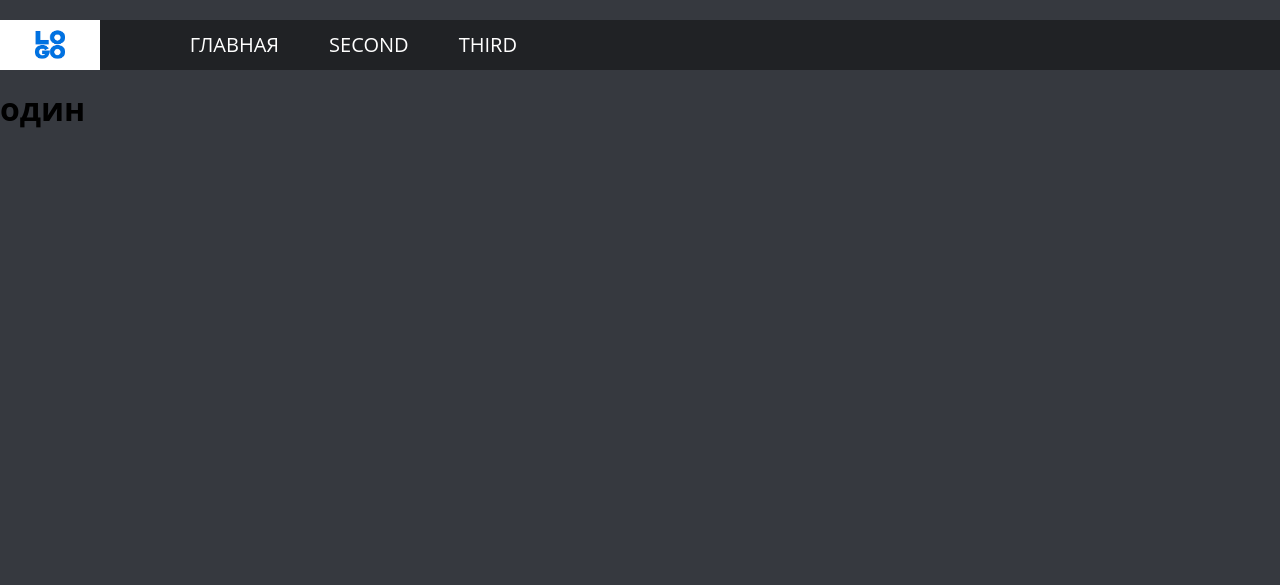
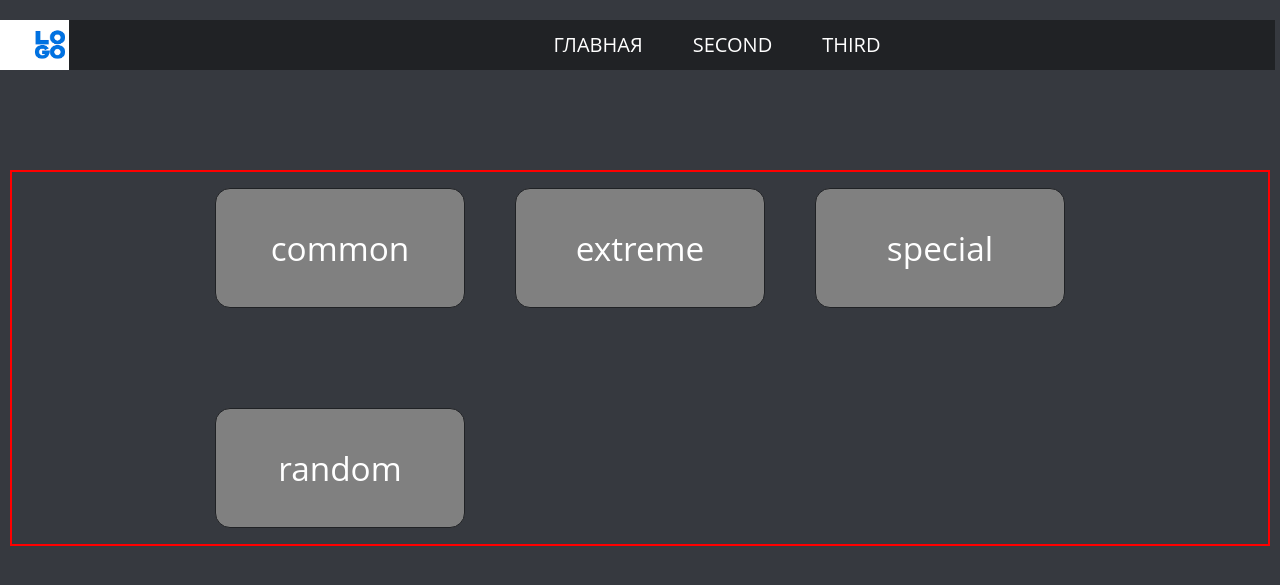
Before and after one commit to Igorka4k/DiscordBotLanding, a Django app: page / in a window 1280 px wide. Shown: the top 585 px of the page. Run offline with Django 3.2, Linux system fonts and the light colour scheme.

Commit message:
lmao my first css-grid exp. + bugfix

```diff
--- a/landing_site/mafia_bot/static/mafia_bot/css/styles.css
+++ b/landing_site/mafia_bot/static/mafia_bot/css/styles.css
@@ -21,6 +21,13 @@ body {
     background-color: #36393F;
 }
 
+ul{
+    list-style: none;
+}
+a {
+    text-decoration: none;
+}
+
 .header-menu li{
     margin-left: 50px;
 }
@@ -40,22 +47,23 @@ body {
 }
 
 .header-menu {
+    display: flex;
+    justify-content: center;
     align-items: center;
     list-style: none;
-    display: flex;
     margin: 0 auto;
 }
 
 .logo {
     background-color: white;
     float: left;
-    width: 7.8%;
+    width: 5.4%;
     height:50px;
 }
 
 .nav {
     float: left;
-    width: 92.2%;
+    width:94.2%;
     height: 50px;
     background-color: #202225;
 }
@@ -63,3 +71,42 @@ body {
 .header {
     margin-top: 20px;
 }
+
+.modes {
+    padding: 1em;
+    display: grid;
+    justify-content: center;
+    grid-template-columns: 250px 250px 250px;
+    grid-template-rows:120px 120px;
+    grid-row-gap: 100px;
+    grid-column-gap: 50px;
+    margin: 100px 10px 10px 10px;
+    border: 2px solid red;
+}
+
+.mode {
+    display: grid;
+    align-items: center;
+    justify-content: center;
+    background-color: gray;
+    transition-property: box-shadow;
+    transition-duration: .3s;
+    border: 1px solid #202225;
+    border-radius: 15px;
+}
+
+.mode:hover{
+    cursor: pointer;
+    text-shadow: 0px 0px 10px #5865F2;
+    box-shadow: 0px 0px 10px #5865F2;
+}
+
+.mode > a {
+    paddint-top: 25px;
+    font-size: 25pt;
+    color: white;
+}
+
+.mode-link:hover{
+    text-shadow: 0px 0px 10px #5865F2;
+}
--- a/landing_site/mafia_bot/templates/landing/main_sample.html
+++ /dev/null
@@ -1,5 +0,0 @@
-{% extends 'landing/base.html' %}
-
-{% block content %}
-<h1>{{ title }}</h1>
-{% endblock %}
--- a/landing_site/mafia_bot/templates/landing/second.html
+++ /dev/null
@@ -1,5 +0,0 @@
-{% extends 'landing/base.html' %}
-
-{% block content %}
-<h1>{{ title }}</h1>
-{% endblock %}
--- a/landing_site/mafia_bot/templates/landing/third.html
+++ /dev/null
@@ -1,5 +0,0 @@
-{% extends 'landing/base.html' %}
-
-{% block content %}
-<h1>{{ title }}</h1>
-{% endblock %}
--- a/landing_site/mafia_bot/templates/landing/base.html
+++ b/landing_site/mafia_bot/templates/mafia_bot/base.html
@@ -4,9 +4,9 @@
 <head>
     <meta charset="UTF-8">
     <title>{{ title }}</title>
-    <link type="text/css" rel="stylesheet" href="static/mafia_bot/css/normalize.css">
+    <link type="text/css" rel="stylesheet" href="{% static 'mafia_bot/css/normalize.css' %}">
     <link type="text/css" rel="stylesheet" href="{% static 'mafia_bot/css/styles.css' %}">
-    <!-- There are two methods styles connect above but last is more better (with static user-tag) -->
+    <!-- CONNECT ONLY WITH USER-TAG1!! (without direct link like static/mafia_bot/css/styles.css) -->
 </head>
 <body>
 <header class="header row">
--- /dev/null
+++ b/landing_site/mafia_bot/templates/mafia_bot/main_sample.html
@@ -0,0 +1,9 @@
+{% extends 'mafia_bot/base.html' %}
+
+{% block content %}
+<div class="modes">
+		{% for m in modes %}
+		<div class="mode"><a href="#" class="mode-link">{{m}}</a></div>
+		{% endfor %}
+</div>
+{% endblock %}
--- /dev/null
+++ b/landing_site/mafia_bot/templates/mafia_bot/second.html
@@ -0,0 +1,6 @@
+{% extends 'mafia_bot/base.html' %}
+
+{% block content %}
+<link type="text/css" rel="stylesheet" href="static/mafia_bot/css/normalize.css">
+<h1>{{ title }}</h1>
+{% endblock %}
--- a/landing_site/mafia_bot/views.py
+++ b/landing_site/mafia_bot/views.py
@@ -7,15 +7,18 @@ menu = [{"title": "Главная", "url_name": "main_sample"},
 
 
 def main_sample(request):
-    return render(request, "landing/main_sample.html", context={"menu": menu, "title": "один"})
+    context = {"menu": menu, "title": "один", "modes": ["common", "extreme", "special", "random"]}
+    return render(request, "mafia_bot/main_sample.html", context=context)
 
 
 def second(request):
-    return render(request, "landing/second.html", context={"menu": menu, "title": "два"})
+    context = {"menu": menu, "title": "два"}
+    return render(request, "mafia_bot/second.html", context=context)
 
 
 def third(request):
-    return render(request, "landing/third.html", context={"menu": menu, "title": "три"})
+    context = {"menu": menu, "title": "три"}
+    return render(request, "mafia_bot/third.html", context=context)
 
 
 def pageNotFound(request, exception):
```
Also changed, not shown: landing_site/mafia_bot/templates/mafia_bot/third.html (added, +7 -0 lines).
